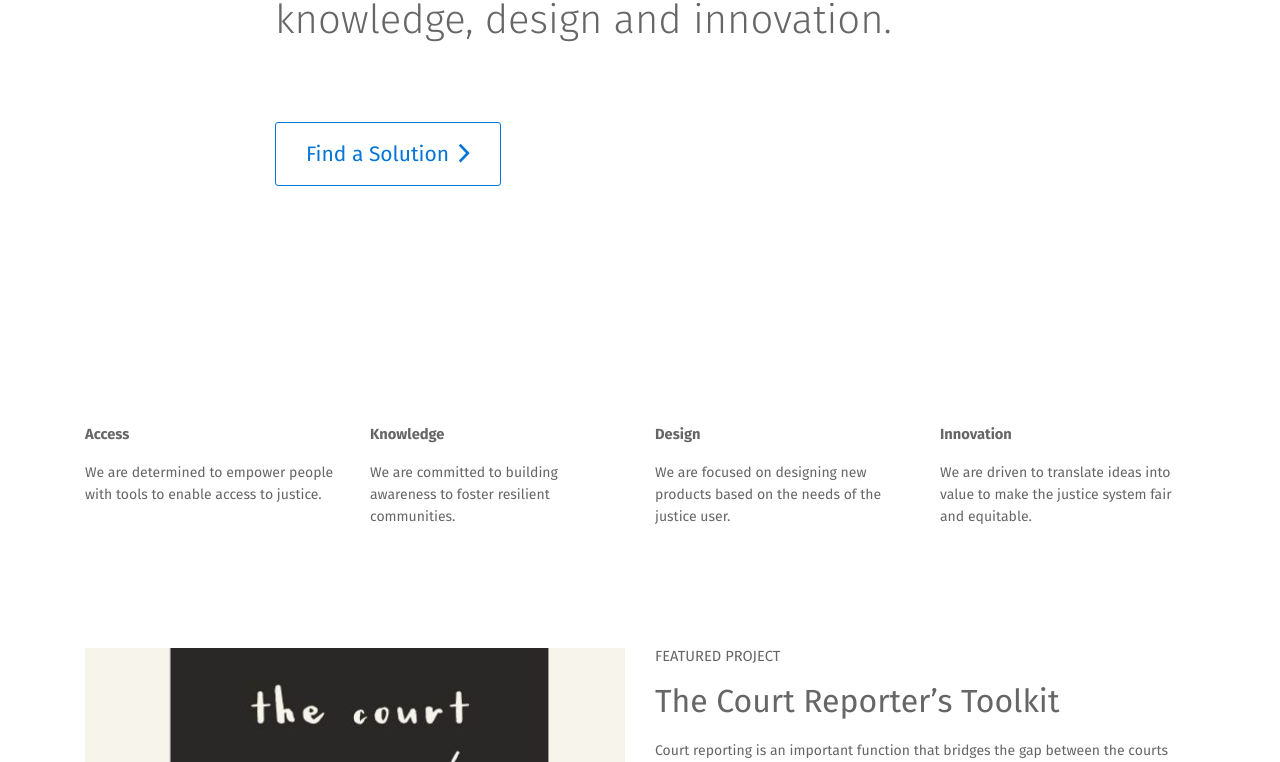
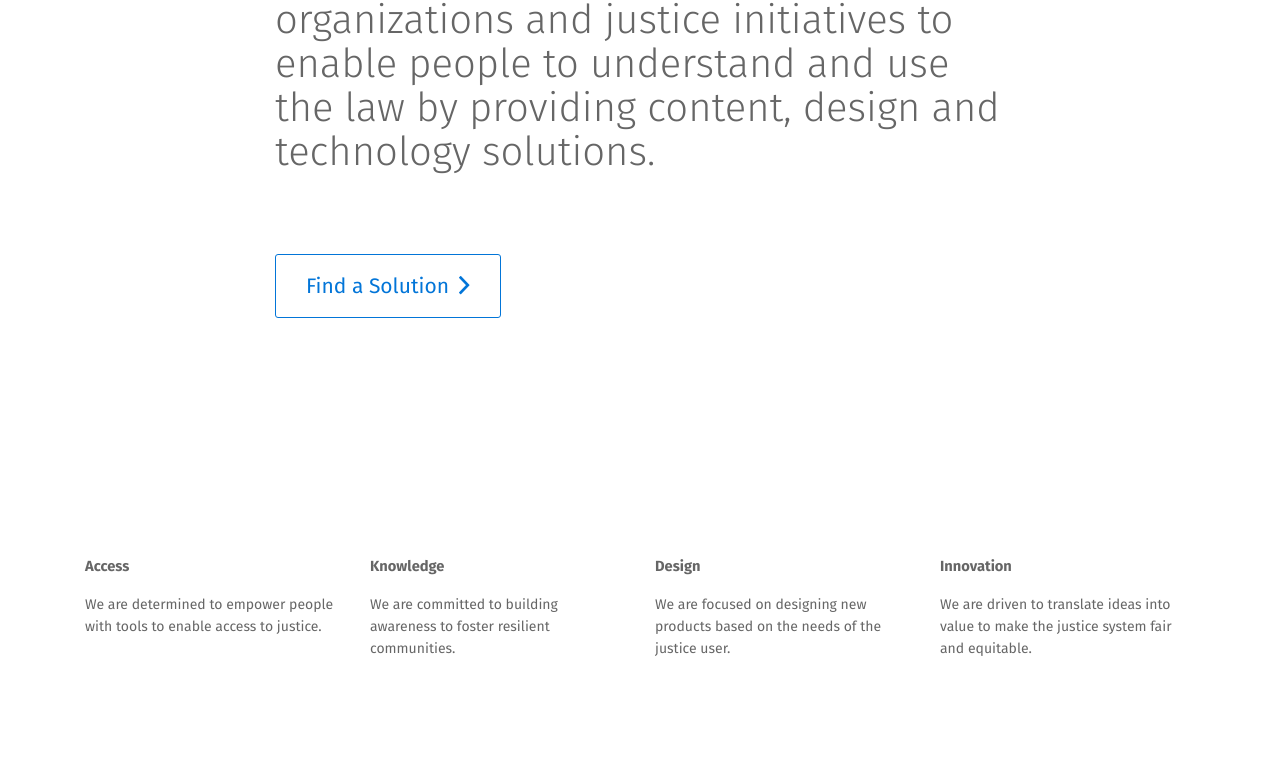
Before and after one commit to AnandChowdhary/justice-adda, a plain HTML site: page index.html in a window 1280 px wide. Shown: the part 312-1074 px from the top of the page. Drawn offline with nearby package versions, Linux system fonts and the light colour scheme; a script that the page names is missing.

Commit message:
Change HP

```diff
--- a/index.html
+++ b/index.html
@@ -66,7 +66,7 @@
 			<div class="container">
 				<div class="row">
 					<div class="col-md-8 col-md-push-2 ma-bo">
-						<h1 class="hero-text"><strong>Justice Adda</strong> aims to break down barriers to justice through user-focused knowledge, design and innovation.</h1>
+						<h1 class="hero-text"><strong>Justice Adda</strong> collaborates with human rights campaigners, development organizations and justice initiatives to enable people to understand and use the law by providing content, design and technology solutions.</h1>
 						<div class="ma">
 							<a href="#" class="button button-primary button-hero">Find a Solution<i class="ion-chevron-right"></i></a>
 						</div>
```
